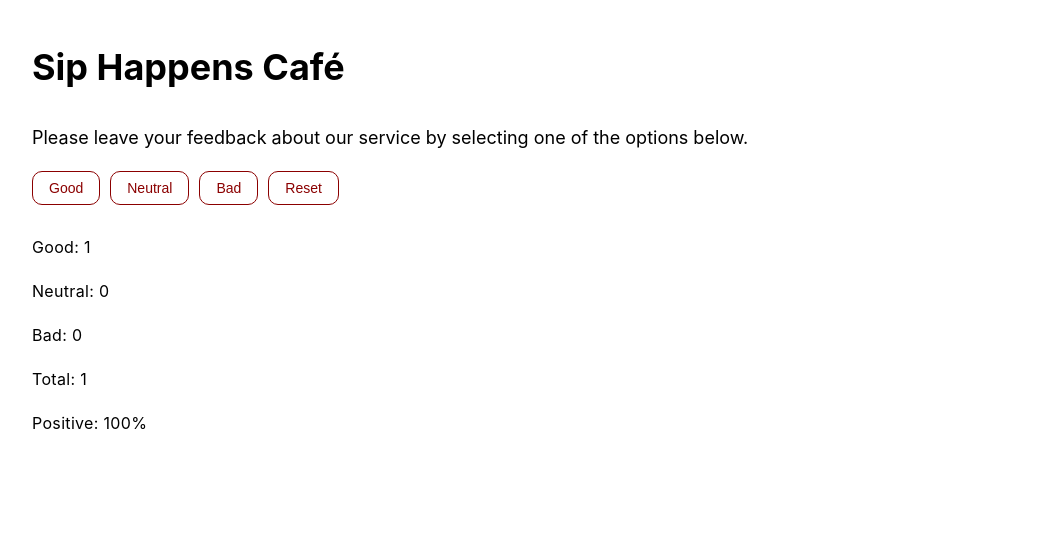
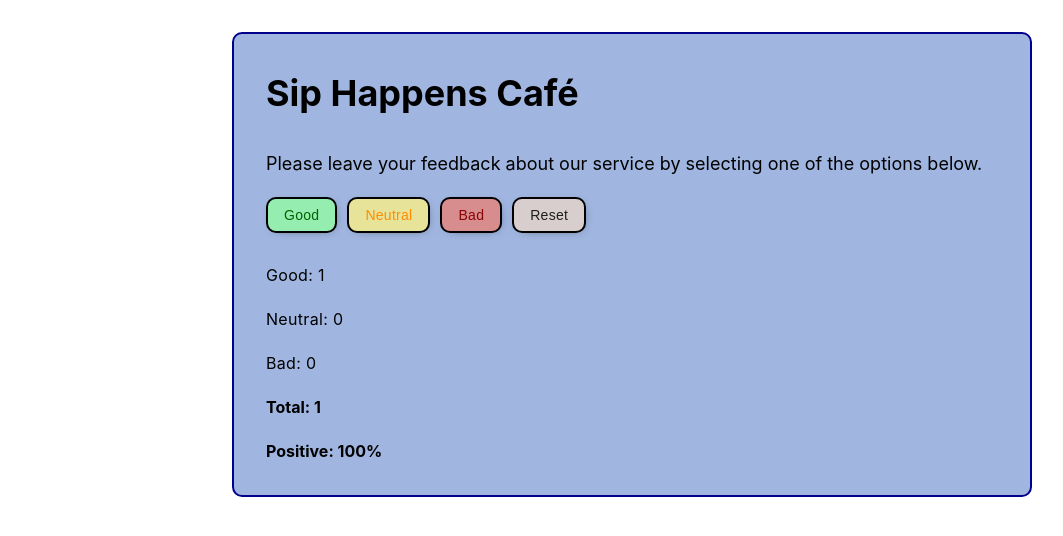
Before and after one commit to ITStupak/goit-react-hw-02, a React (Vite) app: page / in a window 1280 px wide. Both pictures are taken after a click on the button "Good". Shown: the top 536 px of the page, without its empty margins (8-1071 px from the left). Built offline with nearby package versions, Linux system fonts and the light colour scheme.

Commit message:
finished react homework-02

```diff
--- a/src/App.css
+++ b/src/App.css
@@ -1,6 +1,8 @@
 #root {
-  max-width: 1280px;
+  max-width: 800px;
   margin: 0 auto;
   padding: 2rem;
-  /* text-align: center; */
+  border: 2px solid darkblue;
+  border-radius: 10px;
+  background-color: #a0b6e0;
 }
--- a/src/components/Feedback/Feedback.jsx
+++ b/src/components/Feedback/Feedback.jsx
@@ -6,8 +6,8 @@ export default function Feedback({ good, neutral, bad, total, positive }) {
       <li className={css.fitem}>Good: {good}</li>
       <li className={css.fitem}>Neutral: {neutral}</li>
       <li className={css.fitem}>Bad: {bad}</li>
-      <li className={css.fitem}>Total: {total}</li>
-      <li className={css.fitem}>Positive: {positive}%</li>
+      <li className={css["fitem-strong"]}>Total: {total}</li>
+      <li className={css["fitem-strong"]}>Positive: {positive}%</li>
     </ul>
   );
 }
--- a/src/components/Feedback/Feedback.module.css
+++ b/src/components/Feedback/Feedback.module.css
@@ -6,3 +6,6 @@
 .fitem {
   letter-spacing: 0.02em;
 }
+.fitem-strong {
+  font-weight: 700;
+}
--- a/src/components/Options/Options.jsx
+++ b/src/components/Options/Options.jsx
@@ -8,7 +8,7 @@ export default function Options({ updateFeedback, onFeedbackReset, total }) {
         onClick={() => {
           updateFeedback("good");
         }}
-        className={css.btn}
+        className={[css.btn, css.good].join(" ")}
       >
         Good
       </button>
@@ -17,7 +17,7 @@ export default function Options({ updateFeedback, onFeedbackReset, total }) {
         onClick={() => {
           updateFeedback("neutral");
         }}
-        className={css.btn}
+        className={[css.btn, css.neutral].join(" ")}
       >
         Neutral
       </button>
@@ -26,16 +26,15 @@ export default function Options({ updateFeedback, onFeedbackReset, total }) {
         onClick={() => {
           updateFeedback("bad");
         }}
-        className={css.btn}
+        className={[css.btn, css.bad].join(" ")}
       >
         Bad
       </button>
       {total > 0 && (
         <button
           type="button"
-          name="reset"
           onClick={onFeedbackReset}
-          className={css.btn}
+          className={[css.btn, css.reset].join(" ")}
         >
           Reset
         </button>
--- a/src/components/Options/Options.module.css
+++ b/src/components/Options/Options.module.css
@@ -1,7 +1,6 @@
 .olist {
   display: flex;
-  /* flex-wrap: wrap;
-  max-width: 300px; */
+  flex-wrap: wrap;
   gap: 10px;
   margin-bottom: 30px;
 }
@@ -9,13 +8,32 @@
   max-width: 100%;
   padding: 8px 16px;
   outline: none;
-  border: 1px solid darkred;
+  border: 2px solid #000;
   border-radius: 10px;
-  background-color: transparent;
+  background-color: #fff;
+  box-shadow: 2px 2px 12px -8px rgba(0, 0, 0, 1);
   font-size: 14px;
-  color: darkred;
+  letter-spacing: 0.02em;
+  transition: border-color 250ms ease-in-out;
 }
 .btn:hover {
-  border: 1px solid yellowgreen;
-  background-color: bisque;
+  border-color: darkblue;
+  box-shadow: inset 2px 2px 12px -8px rgba(0, 0, 0, 1);
+  cursor: pointer;
 }
+.btn.good {
+  color: darkgreen;
+  background-color: rgb(149, 238, 176);
+}
+.btn.bad {
+  color: darkred;
+  background-color: #d78d8d;
+}
+.btn.neutral {
+  color: darkorange;
+  background-color: #e7e49a;
+}
+.btn.reset {
+  color: #1e1e1e;
+  background-color: #d9cece;
+}
--- a/src/index.css
+++ b/src/index.css
@@ -41,3 +41,8 @@ img {
   max-width: 100%;
   height: auto;
 }
+
+body {
+  margin: 0;
+  padding: 2rem;
+}
```
